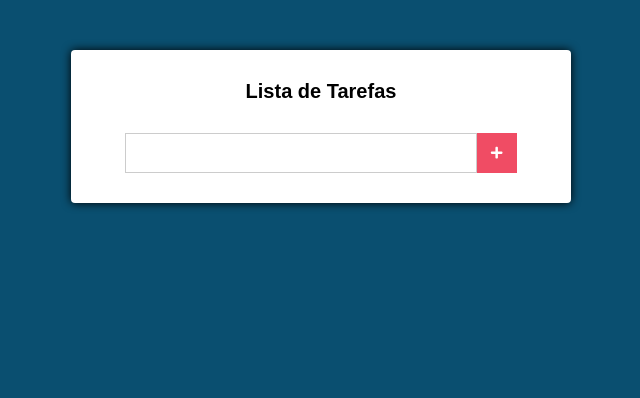
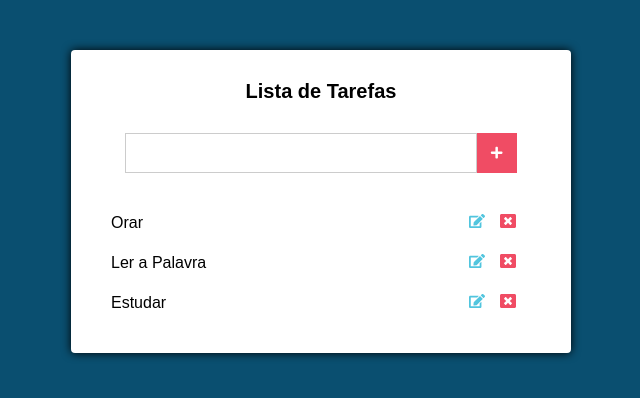
Before and after one commit to kaiansamuel/lista_tarefas, a React (Create React App) app: page / in a window 1280 px wide. Shown: the top 398 px of the page, without its empty margins (319-959 px from the left). Built offline with nearby package versions, Linux system fonts and the light colour scheme.

Commit message:
Estilização da lista de tarefas

```diff
--- a/src/components/Main.css
+++ b/src/components/Main.css
@@ -37,3 +37,40 @@
   align-items: center;
   justify-content: center;
 }
+
+.tarefas {
+  margin-top: 30px;
+}
+
+.tarefas li {
+  display: flex;
+  align-items: center;
+  justify-content: space-between;
+  padding: 10px;
+  transition: all 600ms;
+}
+
+.tarefas li:hover {
+  background: #51c5de;
+}
+
+.tarefas li .edit {
+  margin-right: 15px;
+  color: #51c5de;
+}
+
+.tarefas li .delete {
+  margin-right: 15px;
+  color: #f04c64;
+}
+
+.tarefas li:hover .edit,
+.tarefas li:hover .delete {
+  color: #000;
+}
+
+.tarefas li .edit,
+.tarefas li .delete {
+  cursor: pointer;
+  transition: all 600ms;
+}
--- a/src/components/main.js
+++ b/src/components/main.js
@@ -1,11 +1,17 @@
 import React, { Component } from 'react';
 import { FaPlus } from 'react-icons/fa';
+import { FaEdit, FaWindowClose } from 'react-icons/fa';
 
 import './Main.css';
 
 export default class Main extends Component {
   state = {
     novaTarefa: '',
+    tarefas: [
+      'Orar',
+      'Ler a Palavra',
+      'Estudar',
+    ],
   };
 
   handleChange = (e) => {
@@ -15,7 +21,7 @@
   };
 
   render() {
-    const { novaTarefa } = this.state;
+    const { novaTarefa, tarefas } = this.state;
 
     return (
       <div className="main">
@@ -29,6 +35,16 @@
             <FaPlus />
             </button>
         </form>
+        <ul className='tarefas'>
+          {tarefas.map((tarefa) => (
+            <li key={tarefa}>{tarefa}
+              <div>
+                <FaEdit className='edit'/>
+                <FaWindowClose className='delete'/>
+              </div>
+            </li>
+          ))}
+        </ul>
       </div>
     );
   }
```
